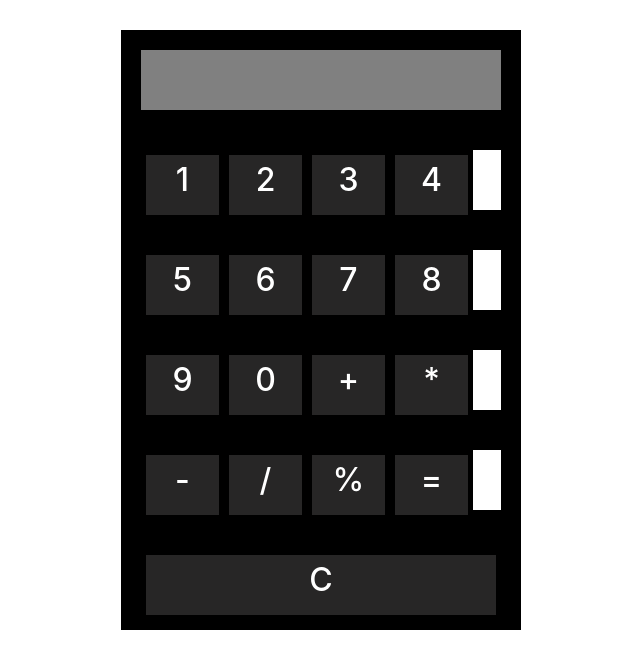
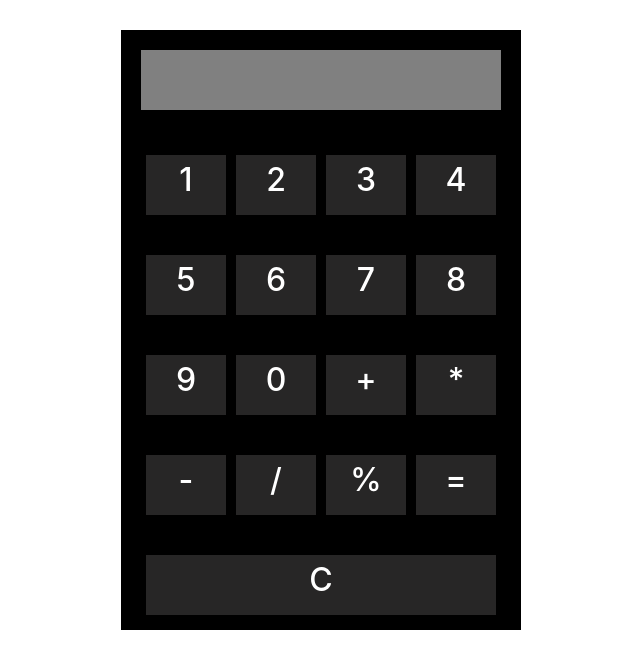
Before and after one commit to harshavardhan016/calculator-with-js, a plain HTML site: page index.html in a window 1280 px wide. Shown: the whole page, without its empty margins (319-959 px from the left). Drawn offline with nearby package versions, Linux system fonts and the light colour scheme.

Commit message:
newcommit

```diff
--- a/style.css
+++ b/style.css
@@ -26,7 +26,7 @@ section{
 
 }
 .hori{
-    width:83px;
+    width:25%;
     height:70px;
     border: 5px solid black;
     float:left;
```
